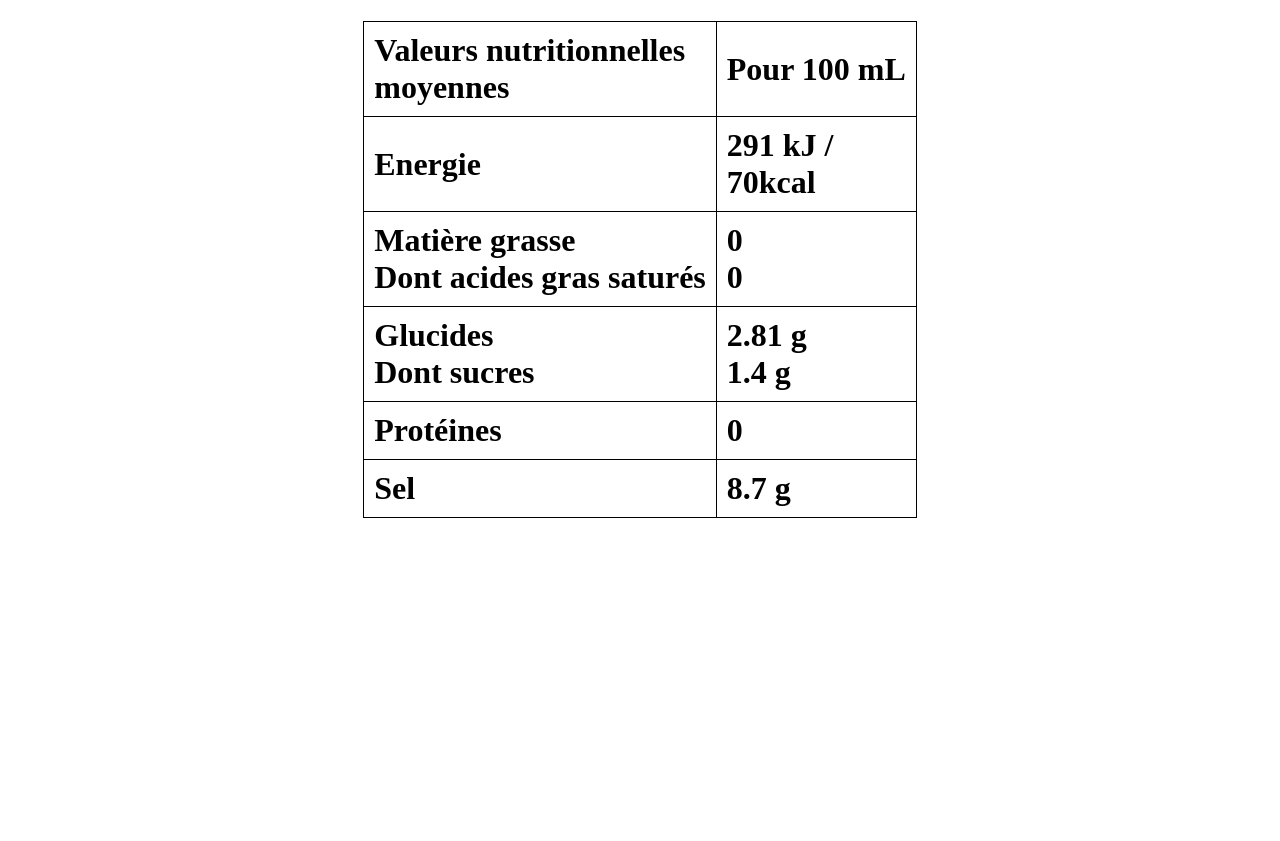
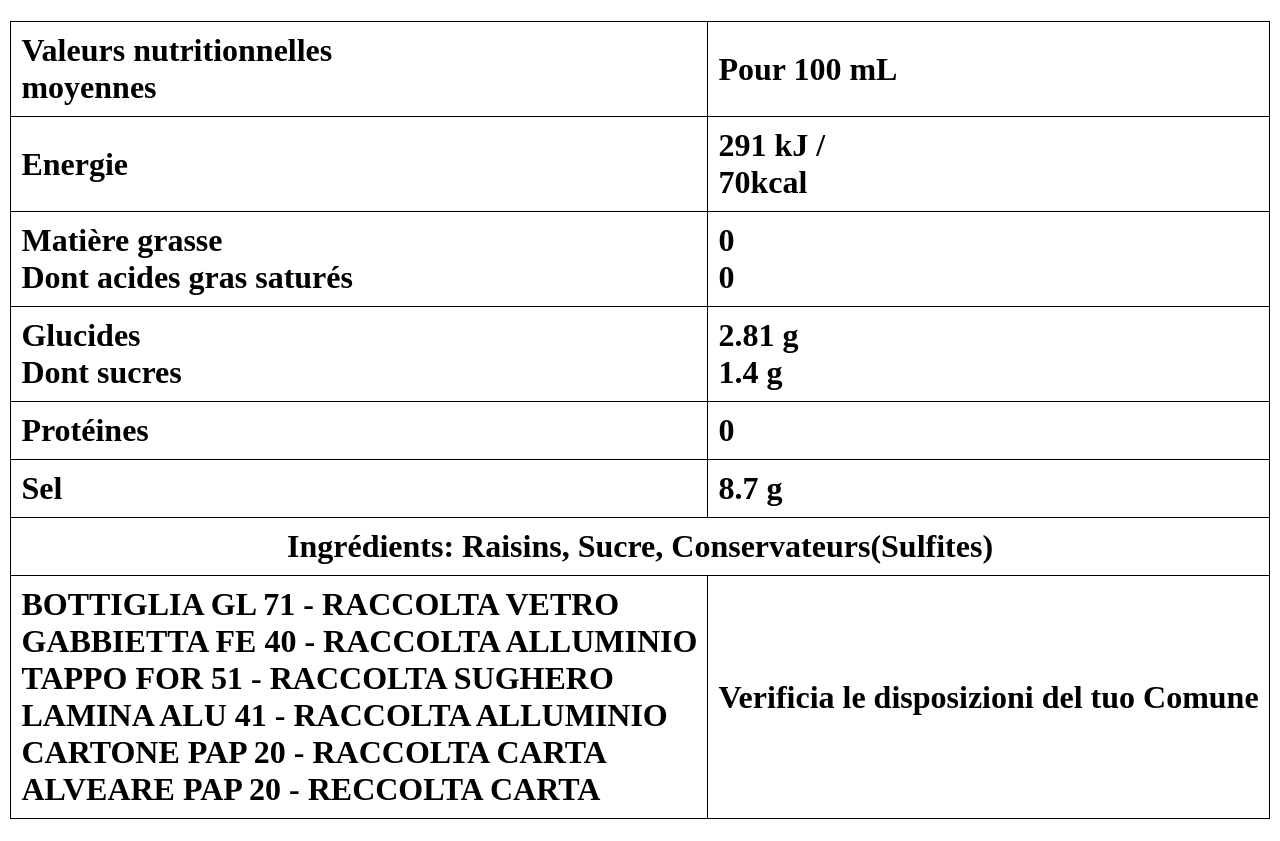
Before and after one commit to Val0d/CotR.github.io, a plain HTML site: page index.html in a window 1280 px wide. Before the commit the page ends 800 px from the top, so only its background shows below. Drawn offline with Linux system fonts and the light colour scheme.

Commit message:
Update index.html

```diff
--- a/index.html
+++ b/index.html
@@ -30,6 +30,13 @@
               <td>Sel</td>
               <td>8.7 g</td>
             </tr>
+            <tr>
+                <td COLSPAN=2><strong><CENTER>Ingrédients:</strong> Raisins, Sucre, Conservateurs(Sulfites)</CENTER></td>
+            </tr>
+            <tr>
+                <td>BOTTIGLIA GL 71 - RACCOLTA VETRO<br>GABBIETTA FE 40 - RACCOLTA ALLUMINIO<br>TAPPO FOR 51 - RACCOLTA SUGHERO<br>LAMINA ALU 41 - RACCOLTA ALLUMINIO<br>CARTONE PAP 20 - RACCOLTA CARTA<br>ALVEARE PAP 20 - RECCOLTA CARTA</td>
+                <td><strong>Verificia le disposizioni del tuo Comune</strong></td>
+            </tr>
           </table></h1></CENTER>
 
     </body>
```
